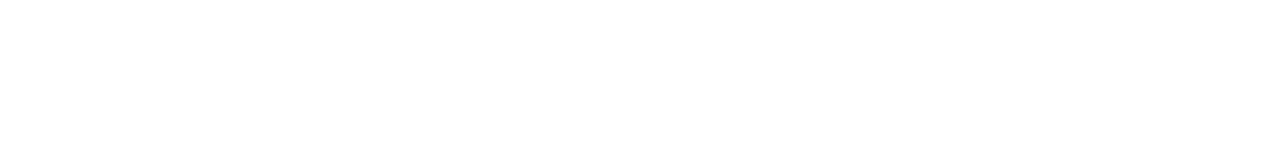
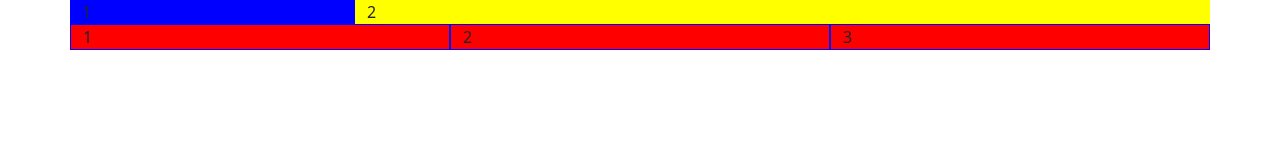
Before and after one commit to jantonio2/Platzi-Bootstrap, a plain HTML site: page index.html in a window 1280 px wide. Drawn offline with nearby package versions, Linux system fonts and the light colour scheme.

Commit message:
Bootstrap grilla

```diff
--- a/index.html
+++ b/index.html
@@ -7,11 +7,37 @@
 
     <!-- Bootstrap CSS -->
     <link href="https://cdn.jsdelivr.net/npm/bootstrap@5.0.0-beta2/dist/css/bootstrap.min.css" rel="stylesheet" integrity="sha384-BmbxuPwQa2lc/FVzBcNJ7UAyJxM6wuqIj61tLrc4wSX0szH/Ev+nYRRuWlolflfl" crossorigin="anonymous">
+    <style>
+      .col {
+        border: 1px solid blue
+      }
+    </style>
 
     <title>Hello, world!</title>
   </head>
   <body>
+    <div class="container" style="background: red">
+      <div class="row">
+        <div class="col-12 col-lg-3" style="background: blue;">
+          1
+        </div>
+        <div class="col-12 col-lg-9" style="background: yellow;">
+          2
+        </div>
+      </div>
 
+      <div class="row">
+        <div class="col">
+          1
+        </div>
+        <div class="col">
+          2
+        </div>
+        <div class="col">
+          3
+        </div>
+      </div>
+    </div>
 
     <!-- Optional JavaScript; choose one of the two! -->
 
```
